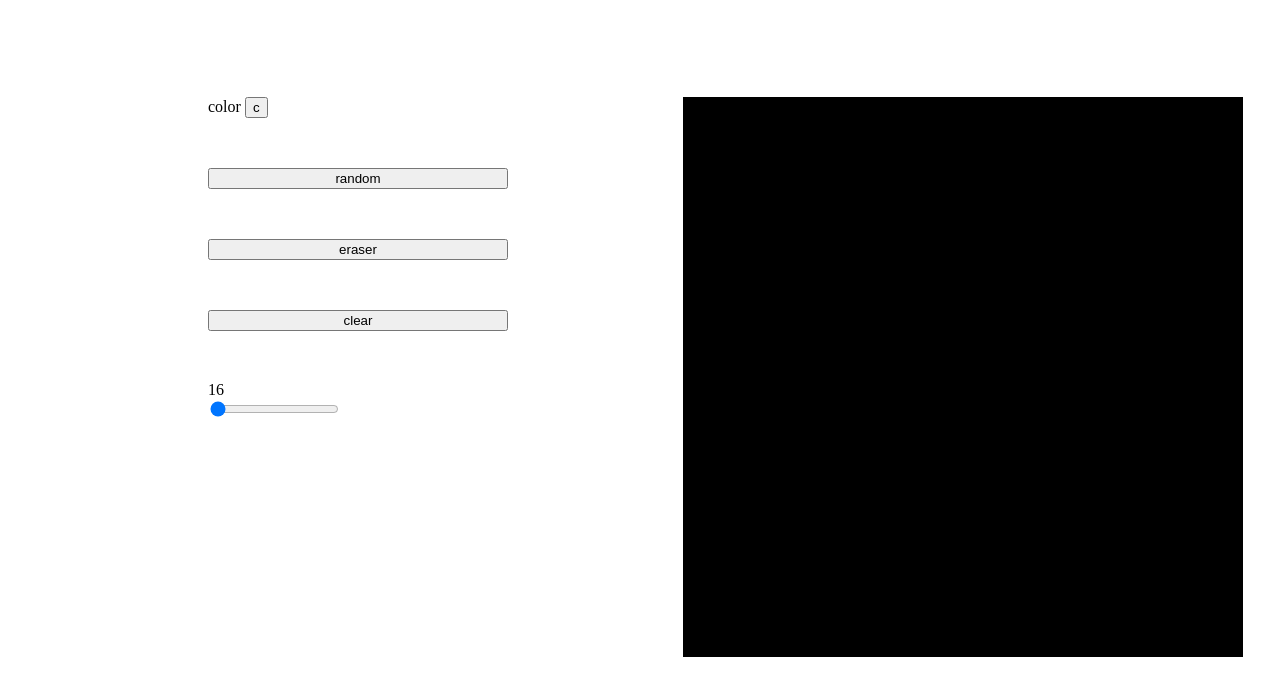
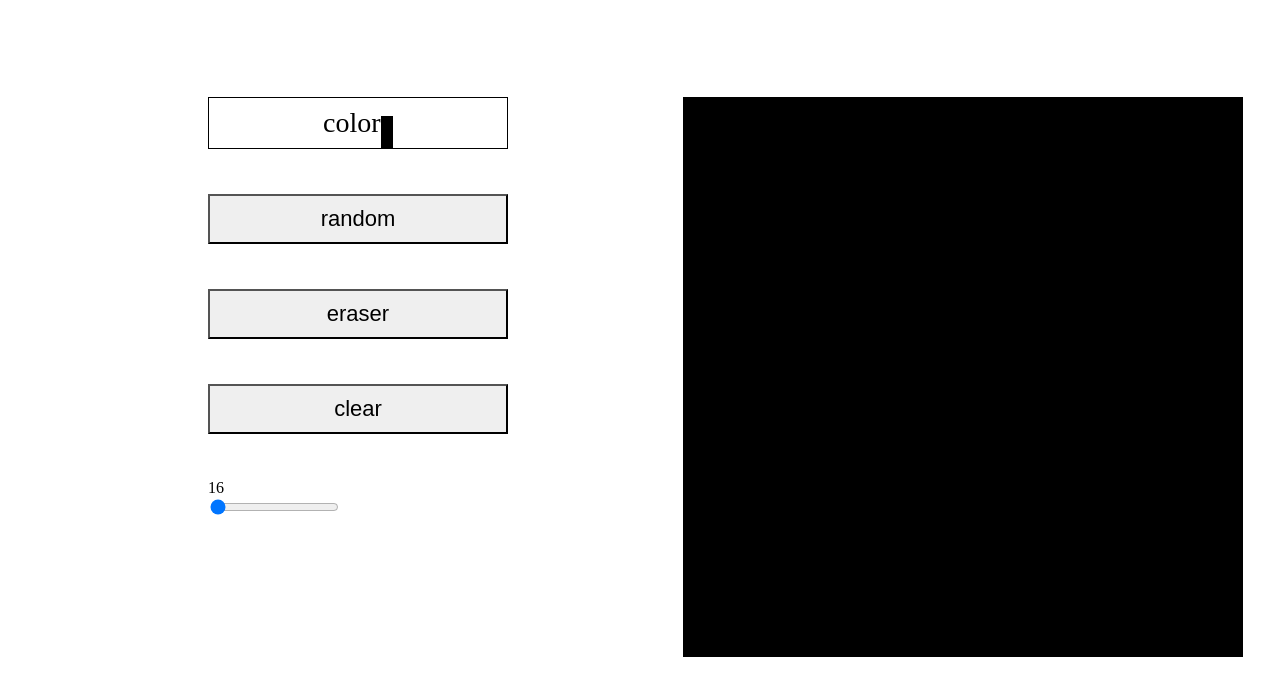
Before and after one commit to Lune3/Etch_A_Sketch, a plain HTML site: page index.html in a window 1280 px wide. Shown: the part 79-774 px from the top of the page. Drawn offline with Linux system fonts and the light colour scheme.

Commit message:
color box positioning

```diff
--- a/index.html
+++ b/index.html
@@ -12,13 +12,14 @@
     <h1 class="heading">Etch a sketch</h1>
     <div class="drawing">
         <div class="selectionBox">
-            <div class="color">color
-                <button class="colorSelector">c</button>
+            <div class="color">
+                <p>color</p>
+                <div class="colorSelector">c</div>
             </div>
-            <button class="random">random</button>
-            <button class="eraser">eraser</button>
-            <button class="clear">clear</button>
-            <div class="sliderBox">
+            <button class="random box">random</button>
+            <button class="eraser box">eraser</button>
+            <button class="clear box">clear</button>
+            <div class="sliderContainer">
                 <div class="sliderValue">16</div>
                 <input type="range" min="16" max="64" value="16" class="silder">
             </div>
--- a/style.css
+++ b/style.css
@@ -19,6 +19,32 @@
 .selectionBox{
     display: flex;
     flex-direction: column;
-    gap: 50px;
+    gap: 45px;
     width: 300px;
 }
+
+.box{
+    border-radius: 0;
+    font-size: 22px;
+    height: 50px;
+}
+
+.color{
+    font-size: 28px;
+    border:1px solid black;
+    height: 50px;
+    display: flex;
+    align-items: center;
+    justify-content: center;
+}
+
+.color p{
+    margin: 0;
+    padding: 0;
+    align-self: center;
+}
+
+.color div{
+    align-self: flex-end;
+    background-color: black;
+}
```
